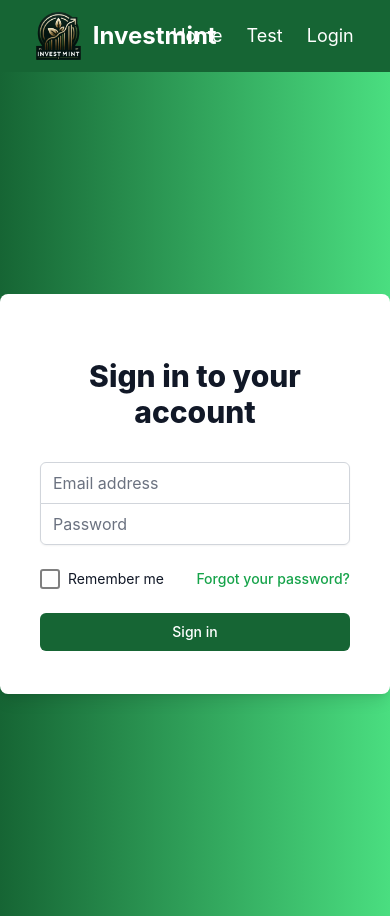
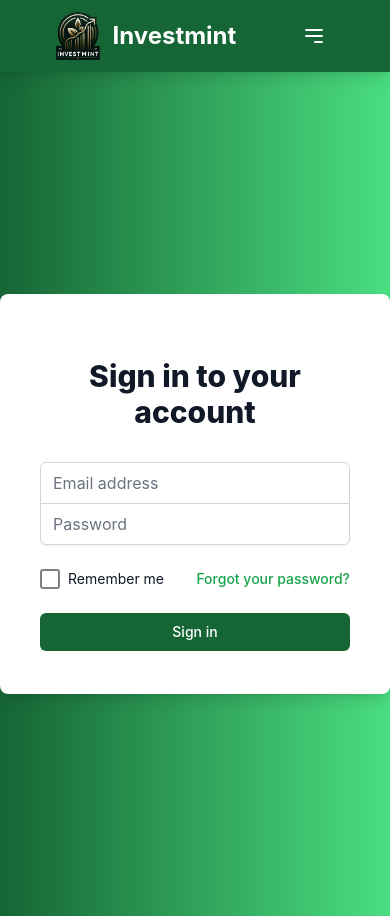
Before and after one commit to Berro-1/bank, a React (Create React App) app in the folder frontend/: page /Login in a window 390 px wide. Built offline with nearby package versions, Linux system fonts and the light colour scheme.

Commit message:
responsive Navbar,hover checkbox

```diff
--- a/frontend/src/components/Navbar/Navbar.js
+++ b/frontend/src/components/Navbar/Navbar.js
@@ -1,11 +1,34 @@
-import React from "react";
+import React, { useState, useRef, useEffect } from "react";
 import { Link } from "react-router-dom";
 
 export default function Navbar() {
+  const [isOpen, setIsOpen] = useState(false);
+  const menuRef = useRef();
+
+  useEffect(() => {
+    const handleClickOutside = (event) => {
+      if (
+        menuRef.current &&
+        !menuRef.current.contains(event.target) &&
+        isOpen
+      ) {
+        setIsOpen(false); // Close menu if click is outside
+      }
+    };
+
+    if (isOpen) {
+      document.addEventListener("mousedown", handleClickOutside);
+    }
+
+    return () => {
+      document.removeEventListener("mousedown", handleClickOutside);
+    };
+  }, [isOpen]); // Dependency array includes isOpen to re-run effect when it changes
+
   return (
-    <nav className="bg-green-800 px-14 py-3 shadow-lg">
-      <div className="container mx-auto flex justify-center items-center">
-        <div className="flex items-center gap-3 mr-auto">
+    <nav className="bg-green-800 px-14 py-3 shadow-lg relative">
+      <div className="container mx-auto flex justify-between items-center">
+        <div className="flex items-center gap-3">
           <img
             src="logo bg-removed.png"
             alt="Investmint Logo"
@@ -15,24 +38,72 @@ export default function Navbar() {
             Investmint
           </span>
         </div>
-        <div className="flex gap-6 ml-auto">
-          {" "}
-          {/* Adjusted for automatic left margin */}
+        {/* Hamburger button */}
+        <button
+          onClick={() => setIsOpen(!isOpen)}
+          className="md:hidden text-white focus:outline-none focus:ring-2 focus:ring-green-500 p-2"
+        >
+          <svg
+            className="w-6 h-6"
+            fill="none"
+            stroke="currentColor"
+            viewBox="0 0 24 24"
+            xmlns="http://www.w3.org/2000/svg"
+          >
+            <path
+              strokeLinecap="round"
+              strokeLinejoin="round"
+              strokeWidth={2}
+              d="M4 6h16M4 12h16m-7 6h7"
+            />
+          </svg>
+        </button>
+        {/* Slide-out menu for small screens */}
+        <div
+          ref={menuRef}
+          className={`fixed top-0 right-0 h-full w-64 bg-green-900 bg-opacity-95 transform ${
+            isOpen ? "translate-x-0" : "translate-x-full"
+          } transition-transform duration-300 ease-in-out flex flex-col items-start p-5 md:hidden`}
+        >
           <Link
             to="/"
-            className="text-white text-lg hover:text-green-300 transition duration-300 ease-in-out hover:underline underline-offset-4 focus:outline-none focus:ring-2 focus:ring-green-500 focus:ring-opacity-50"
+            className="text-white text-lg mb-3 hover:text-green-300 transition duration-300 ease-in-out border-b-2"
+            onClick={() => setIsOpen(false)}
           >
             Home
           </Link>
           <Link
             to="/test"
-            className="text-white text-lg hover:text-green-300 transition duration-300 ease-in-out hover:underline underline-offset-4 focus:outline-none focus:ring-2 focus:ring-green-500 focus:ring-opacity-50"
+            className="text-white text-lg mb-3 hover:text-green-300 transition duration-300 ease-in-out border-b-2"
+            onClick={() => setIsOpen(false)}
           >
             Test
           </Link>
           <Link
-            to="/Login"
-            className="text-white text-lg hover:text-green-300 transition duration-300 ease-in-out hover:underline underline-offset-4 focus:outline-none focus:ring-2 focus:ring-green-500 focus:ring-opacity-50"
+            to="/login"
+            className="text-white text-lg mb-3 hover:text-green-300 transition duration-300 ease-in-out border-b-2"
+            onClick={() => setIsOpen(false)}
+          >
+            Login
+          </Link>
+        </div>
+        {/* Normal display of links for large screens */}
+        <div className="hidden md:flex gap-6 ml-auto">
+          <Link
+            to="/"
+            className="text-white text-lg hover:text-green-300 transition duration-300 ease-in-out hover:underline underline-offset-4"
+          >
+            Home
+          </Link>
+          <Link
+            to="/test"
+            className="text-white text-lg hover:text-green-300 transition duration-300 ease-in-out hover:underline underline-offset-4"
+          >
+            Test
+          </Link>
+          <Link
+            to="/login"
+            className="text-white text-lg hover:text-green-300 transition duration-300 ease-in-out hover:underline underline-offset-4"
           >
             Login
           </Link>
--- a/frontend/src/pages/Login/Login.css
+++ b/frontend/src/pages/Login/Login.css
@@ -12,6 +12,16 @@ input[type="checkbox"] {
   border: 2px solid gray; /* Styles the border */
   border-radius: 3px; /* Rounds the corners */
 }
+input[type="checkbox"]:hover + label::before { content: "";
+    content: "";
+  display: block;
+  position: absolute;
+  width: 20px;
+  height: 20px;
+  left: 0; /* Aligns with the left edge of the checkbox */
+  top: 0; /* Aligns with the top edge of the checkbox */
+  background-color: #81c784; /* Background color when checked */
+  border-radius: 2px;}
 
 /* Styling for when the checkbox is checked */
 input[type="checkbox"]:checked + label::before {
@@ -33,7 +43,7 @@ input[type="checkbox"]:checked + label::after {
   position: absolute;
   width: 12px; /* Width of the SVG */
   height: 12px; /* Height of the SVG */
-  left: 10px; /* Centers horizontally (20px width - 12px width) / 2 */
+  left: 9.75px; /* Centers horizontally (20px width - 12px width) / 2 */
   top: 6px; /* Adjusted to raise the checkmark slightly */
   transform: translate(-50%, -50%); /* Adjusts position to true center based on its dimensions */
   pointer-events: none; /* Prevents the SVG from blocking checkbox functionality */
```
